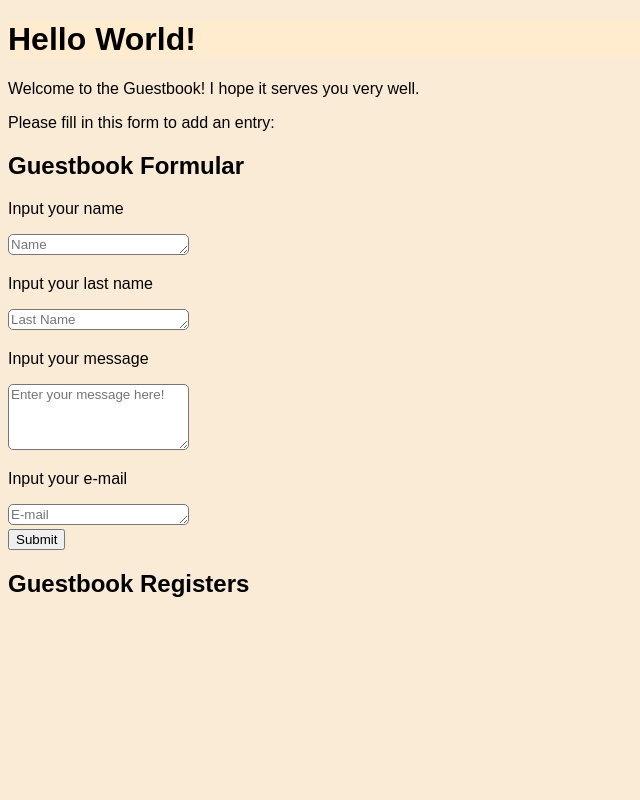
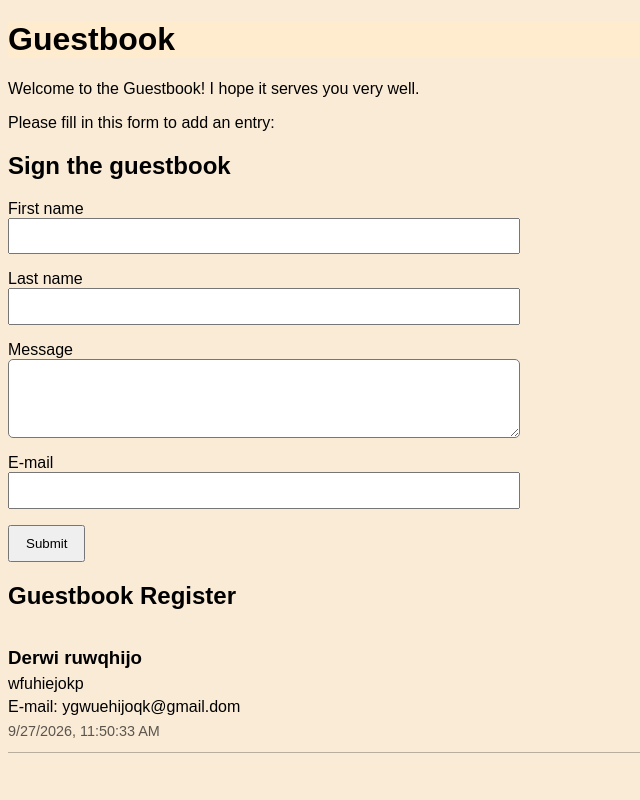
Before and after one commit to rikardajsman/Gastboken, a Flask app: page / in a window 1280 px wide. Shown: the whole page, without its empty margins (0-640 px from the left). Run offline with Flask 3, Linux system fonts and the light colour scheme.

Commit message:
Nu fungerar allting. Buggfixad och större fält att skriva på.

```diff
--- a/alpha.json
+++ b/alpha.json
@@ -0,0 +1,9 @@
+[
+  {
+    "name": "Derwi",
+    "last_name": "ruwqhijo",
+    "message": "wfuhiejokp",
+    "email": "ygwuehijoqk@gmail.dom",
+    "timestamp": "2026-09-27T11:50:33+00:00"
+  }
+]
--- a/app.py
+++ b/app.py
@@ -1,11 +1,21 @@
 import json
 import os
+from datetime import datetime, timezone
 from flask import Flask, render_template, request, jsonify
 
 app = Flask(__name__)
 
-# Sample data (in a real application, this would be replaced with a database)
-guestbook_entries = []
+DATA_FILE = os.path.join(os.path.dirname(__file__), 'alpha.json')
+
+
+def load_entries():
+    if not os.path.exists(DATA_FILE) or os.path.getsize(DATA_FILE) == 0:
+        return []
+    with open(DATA_FILE, encoding='utf-8') as file:
+        return json.load(file)
+
+
+guestbook_entries = load_entries()
 
 # start page
 @app.route('/')
@@ -18,9 +28,18 @@ def get_entries():
 
 @app.route('/entries', methods=['POST'])
 def add_entry():
-    data = request.get_json()
-    guestbook_entries.append(data)
-    return jsonify(data), 201
+    data = request.get_json(silent=True) or {}
+    entry = {
+        'name': data.get('name', '').strip(),
+        'last_name': data.get('last_name', '').strip(),
+        'message': data.get('message', '').strip(),
+        'email': data.get('email', '').strip(),
+        'timestamp': datetime.now(timezone.utc).isoformat(timespec='seconds'),
+    }
+    guestbook_entries.append(entry)
+    with open(DATA_FILE, 'w', encoding='utf-8') as file:
+        json.dump(guestbook_entries, file, ensure_ascii=False, indent=2)
+    return jsonify(entry), 201
 
 if __name__ == '__main__':
     app.run(debug=True)
--- a/static/style.css
+++ b/static/style.css
@@ -6,6 +6,32 @@ textarea {
     font-family: Arial, Helvetica, sans-serif;
     border-radius: 5px;
 }
+input,
+textarea {
+    box-sizing: border-box;
+    display: block;
+    margin: 0 0 1rem;
+    max-width: 32rem;
+    padding: 0.55rem;
+    width: 100%;
+}
+button {
+    cursor: pointer;
+    padding: 0.55rem 1rem;
+}
+.guestbook-entry {
+    border-bottom: 1px solid #b9ad9b;
+    max-width: 42rem;
+    padding: 0.75rem 0;
+}
+.guestbook-entry h3,
+.guestbook-entry p {
+    margin: 0.35rem 0;
+}
+.guestbook-entry time {
+    color: #5b554d;
+    font-size: 0.9rem;
+}
 h1 {
     background-color:blanchedalmond
 }
--- a/templates/index.html
+++ b/templates/index.html
@@ -3,28 +3,83 @@
 <head>
     <meta charset="UTF-8">
     <meta name="viewport" content="width=device-width, initial-scale=1.0">
-    <title>Document</title>
+    <title>Guestbook</title>
     <link rel="stylesheet" href="{{ url_for('static', filename='style.css') }}">
 </head>
 <body>
-    <h1>Hello World!</h1>
+    <h1>Guestbook</h1>
     <p>Welcome to the Guestbook! I hope it serves you very well.</p>
     <p>Please fill in this form to add an entry:</p>
-    <h2>Guestbook Formular</h2>
-    <p>Input your name</p>
-    <div class="form">
-    <textarea id="entry" rows="1" placeholder="Name"></textarea>
-    <p>Input your last name</p>
-    <textarea id="last_name" rows="1" placeholder="Last Name"></textarea>
-    <p>Input your message</p>
-    <textarea id="message" rows="4" placeholder="Enter your message here!"></textarea>
-    <p>Input your e-mail</p>
-     <textarea id="email" rows="1" placeholder="E-mail"></textarea>
-    <br>
-    <button id="submission">Submit</button>
-    </div>
-    <h2>Guestbook Registers</h2>
-    <script></script>
+    <h2>Sign the guestbook</h2>
+    <form id="entry-form" class="form">
+        <label for="name">First name</label>
+        <input id="name" name="name" autocomplete="given-name" required>
+        <label for="last_name">Last name</label>
+        <input id="last_name" name="last_name" autocomplete="family-name" required>
+        <label for="message">Message</label>
+        <textarea id="message" name="message" rows="4" required></textarea>
+        <label for="email">E-mail</label>
+        <input id="email" name="email" type="email" autocomplete="email" required>
+        <button id="submission" type="submit">Submit</button>
+        <p id="form-error" role="alert" hidden></p>
+    </form>
+    <h2>Guestbook Register</h2>
+    <section id="entries" aria-live="polite"></section>
+    <script>
+        const form = document.querySelector('#entry-form');
+        const entriesList = document.querySelector('#entries');
+        const formError = document.querySelector('#form-error');
+
+        function displayEntry(entry) {
+            const article = document.createElement('article');
+            article.className = 'guestbook-entry';
+
+            const heading = document.createElement('h3');
+            heading.textContent = `${entry.name} ${entry.last_name}`;
+            const message = document.createElement('p');
+            message.textContent = entry.message;
+            const email = document.createElement('p');
+            email.textContent = `E-mail: ${entry.email}`;
+            const timestamp = document.createElement('time');
+            timestamp.dateTime = entry.timestamp;
+            timestamp.textContent = new Date(entry.timestamp).toLocaleString();
+
+            article.append(heading, message, email, timestamp);
+            entriesList.prepend(article);
+        }
+
+        async function loadEntries() {
+            const response = await fetch('/entries');
+            if (!response.ok) throw new Error('Could not load entries.');
+            const entries = await response.json();
+            entries.forEach(displayEntry);
+        }
+
+        form.addEventListener('submit', async (event) => {
+            event.preventDefault();
+            formError.hidden = true;
+            const values = Object.fromEntries(new FormData(form));
+
+            try {
+                const response = await fetch('/entries', {
+                    method: 'POST',
+                    headers: { 'Content-Type': 'application/json' },
+                    body: JSON.stringify(values),
+                });
+                if (!response.ok) throw new Error('Could not save your entry.');
+                displayEntry(await response.json());
+                form.reset();
+            } catch (error) {
+                formError.textContent = error.message;
+                formError.hidden = false;
+            }
+        });
+
+        loadEntries().catch((error) => {
+            formError.textContent = error.message;
+            formError.hidden = false;
+        });
+    </script>
 
 </body>
 </html>
```
